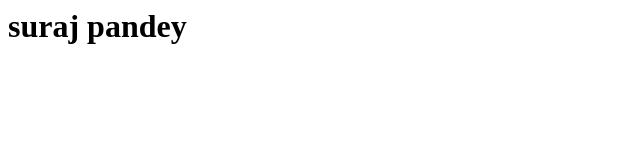
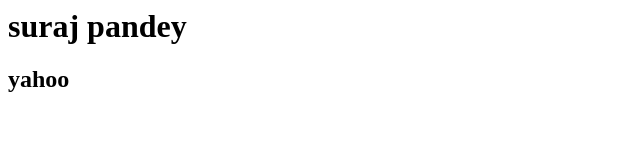
Before and after one commit to HauntedCoder/HauntedCoder.github.io, a plain HTML site: page Index.html in a window 1280 px wide. Shown: the full height of the page, 0-640 px from the left. Drawn offline with Linux system fonts and the light colour scheme.

Commit message:
Update Index.html

```diff
--- a/Index.html
+++ b/Index.html
@@ -1 +1,2 @@
 <h1>suraj pandey</h1>
+<h2>yahoo</h2>
```
